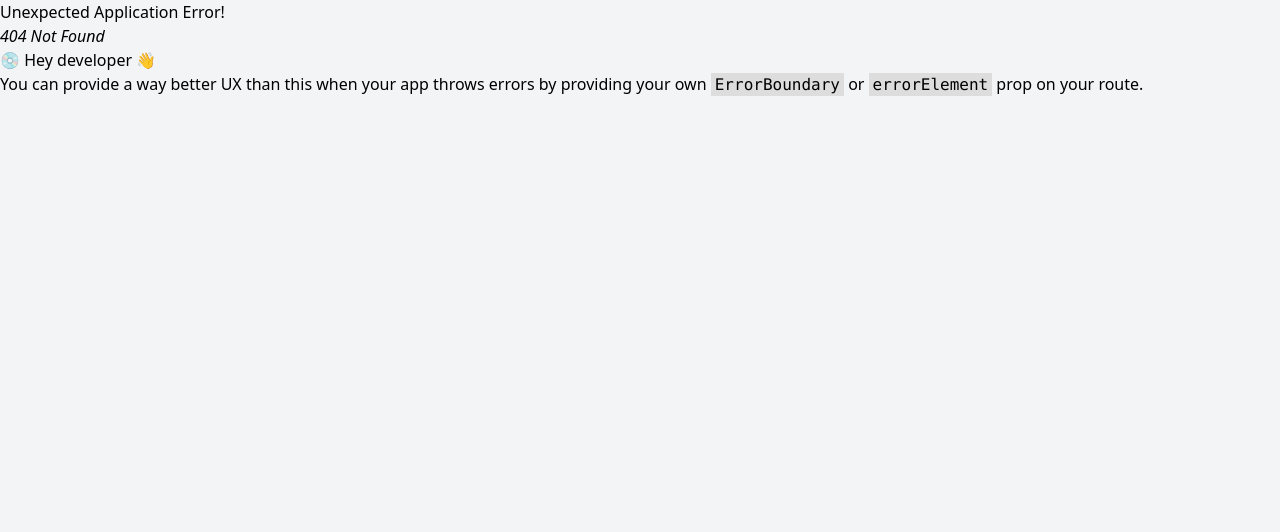
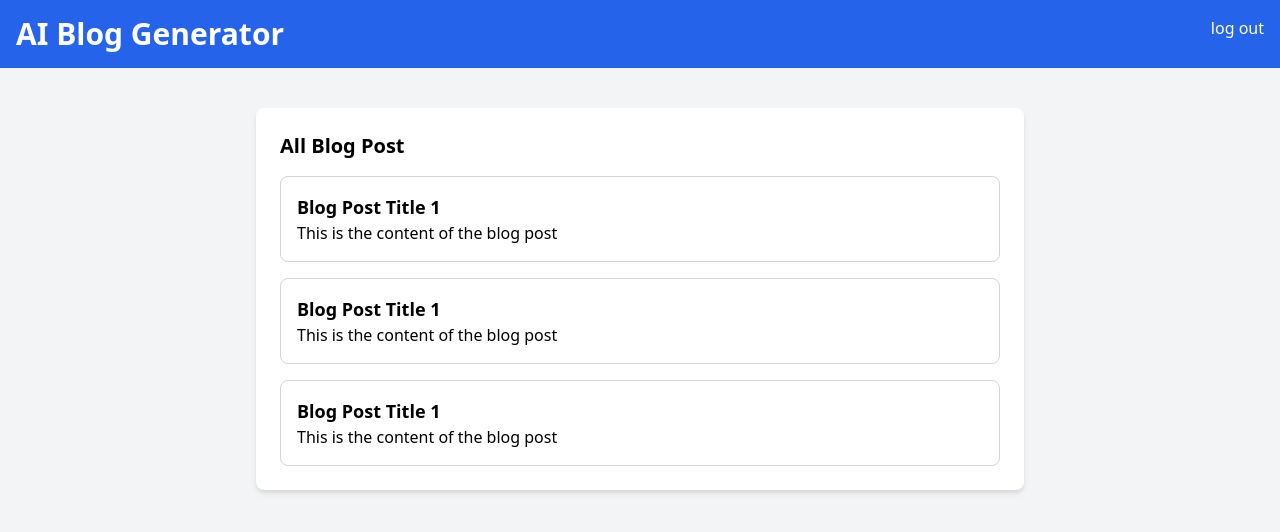
Before and after one commit to Shemuel-bot/ai_blog_app, a React (Vite) app in the folder frontend/: page /home/all-blogs in a window 1280 px wide. Before the commit this address had no page. Shown: the top 532 px of the page. Built offline with nearby package versions, Linux system fonts and the light colour scheme.

Commit message:
added a page to view all blogs

```diff
--- /dev/null
+++ b/frontend/src/AllBlogs.jsx
@@ -0,0 +1,43 @@
+function AllBlogs() {
+  return (
+    <>
+      <nav className="bg-blue-600 p-4 text-white flex justify-between">
+        <div>
+          <h1 className="text-3xl font-bold">AI Blog Generator</h1>
+        </div>
+        <div>
+          <a href="#" className="text-white hover:underline">
+            log out
+          </a>
+        </div>
+      </nav>
+
+      <div className="container mx-auto mt-10 px-4 sm:px-0">
+        <div className="max-w-3xl mx-auto bg-white p-6 rounded-lg shadow-md">
+
+            <section>
+                <h2 className="text-xl mb-4 font-semibold">All Blog Post</h2>
+                <div className="space-y-4">
+                    <div className="border border-gray-300 p-4 rounded-lg">
+                        <h3 className="text-lg font-semibold">Blog Post Title 1</h3>
+                        <p>This is the content of the blog post</p>
+                    </div>
+
+                    <div className="border border-gray-300 p-4 rounded-lg">
+                        <h3 className="text-lg font-semibold">Blog Post Title 1</h3>
+                        <p>This is the content of the blog post</p>
+                    </div>
+
+                    <div className="border border-gray-300 p-4 rounded-lg">
+                        <h3 className="text-lg font-semibold">Blog Post Title 1</h3>
+                        <p>This is the content of the blog post</p>
+                    </div>
+                </div>
+            </section>
+        </div>
+      </div>
+    </>
+  );
+}
+
+export default AllBlogs;
```
Also changed, not shown: frontend/src/BlogDetails.jsx (added, +8 -0 lines), frontend/src/main.jsx (+11 -2 lines).
